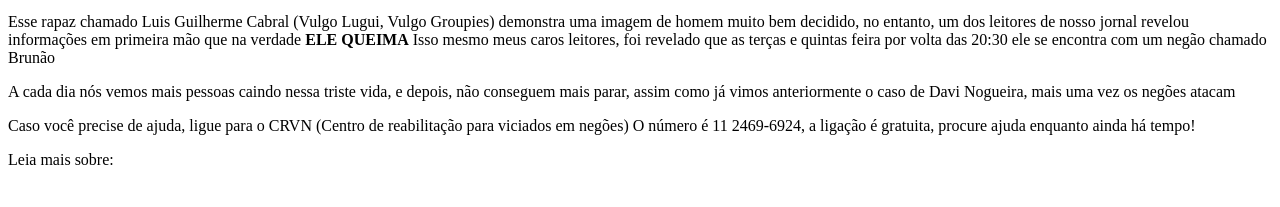
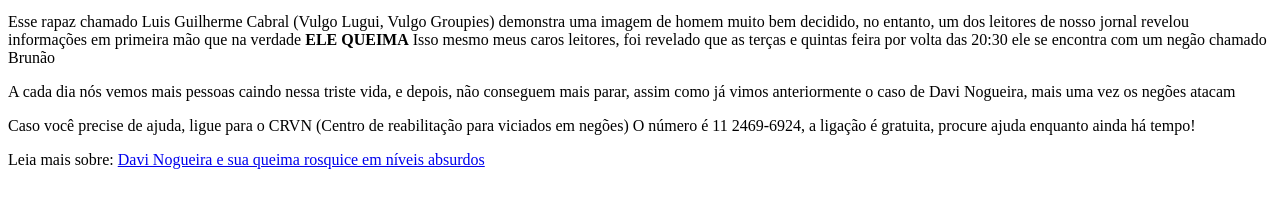
Before and after one commit to m4ster854/nogueira, a plain HTML site: page index.html in a window 1280 px wide. Shown: the part 387-594 px from the top of the page. Drawn offline with Linux system fonts and the light colour scheme; files that its build step writes are made by us from their sources.

Commit message:
Add files via upload

```diff
--- a/index.html
+++ b/index.html
@@ -17,6 +17,6 @@
     <p>Caso você precise de ajuda, ligue para o CRVN (Centro de reabilitação para viciados em negões) O número é 11 2469-6924, a ligação é gratuita, procure ajuda enquanto ainda há tempo! </p>
    </main>
    <footer>
-    Leia mais sobre: <a href=""
+    Leia mais sobre: <a href="https://m4ster854.github.io/nogueira2/">Davi Nogueira e sua queima rosquice em níveis absurdos</a>
 </body>
 </html>
```
